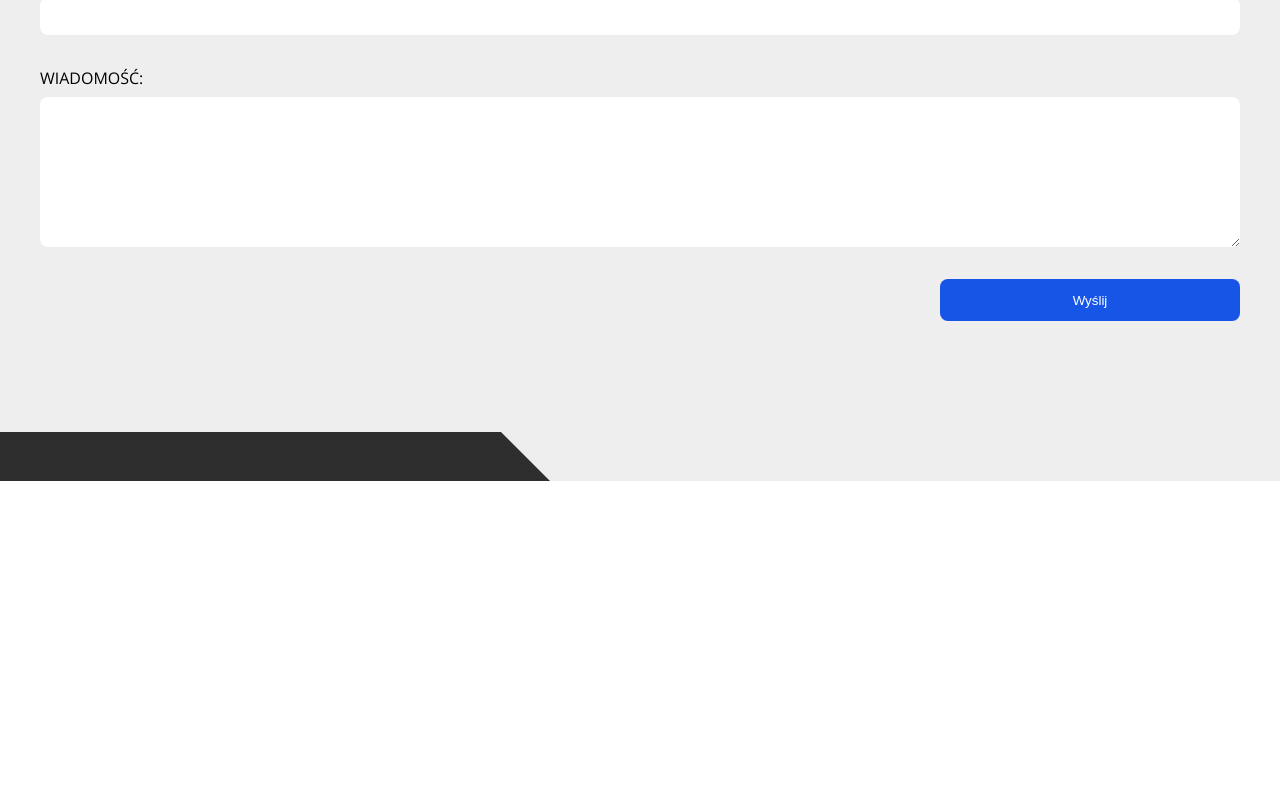
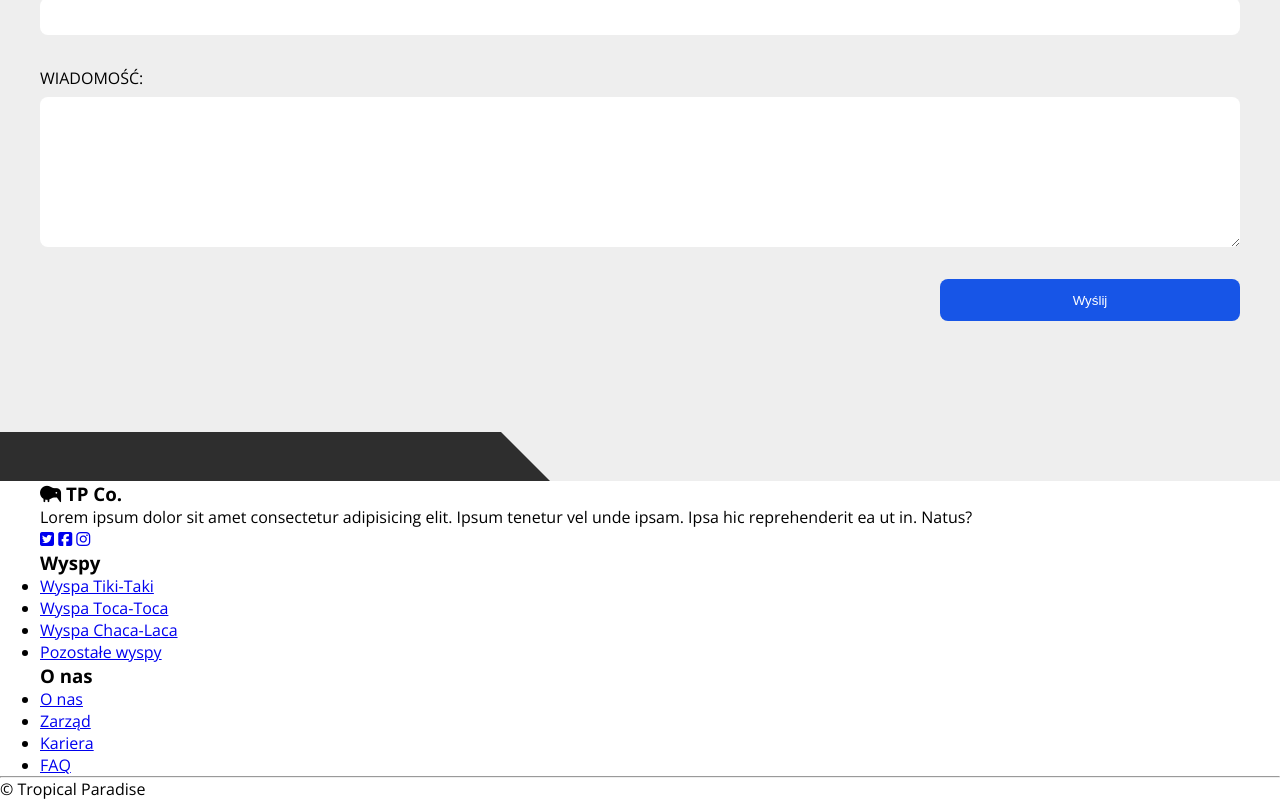
Before and after one commit to BParaszczak/tropical-island, a plain HTML site: page index.html in a window 1280 px wide. Shown: the part 6516-7316 px from the top of the page. Before the commit the page ends 6997 px from the top, so only its background shows below. Drawn offline with nearby package versions, Linux system fonts and the light colour scheme.

Commit message:
footer html

```diff
--- a/index.html
+++ b/index.html
@@ -238,6 +238,42 @@
         </section>
     </main>
 
+    <footer class="footer">
+        <div class="wrapper">
+            <div class="footer__boxes">
+                <div class="footer__box">
+                    <h3 class="footer__box-title"> <i class="fas fa-kiwi-bird"></i> TP Co.</h3>
+                    <p>Lorem ipsum dolor sit amet consectetur adipisicing elit. Ipsum tenetur vel unde ipsam. Ipsa hic reprehenderit ea ut in. Natus?</p>
+                    <div class="footer__box-social">
+                        <a href="#" class="footer__box-link"><i class="fab fa-twitter-square"></i></a>
+                        <a href="#" class="footer__box-link"><i class="fab fa-facebook-square"></i></a>
+                        <a href="#" class="footer__box-link"><i class="fab fa-instagram"></i></a>
+                    </div>
+                </div>
+                <div class="footer-box footer__box-desktop">
+                    <h3 class="footer__box-title">Wyspy</h3>
+                    <ul class="footer__box-list">
+                        <li class="footer__box-list-item"><a href="#">Wyspa Tiki-Taki</a></li>
+                        <li class="footer__box-list-item"><a href="#">Wyspa Toca-Toca</a></li>
+                        <li class="footer__box-list-item"><a href="#">Wyspa Chaca-Laca</a></li>
+                        <li class="footer__box-list-item"><a href="#">Pozostałe wyspy</a></li>
+                    </ul>
+                </div>
+                <div class="footer-box footer__box-desktop">
+                    <h3 class="footer__box-title">O nas</h3>
+                    <ul class="footer__box-list">
+                        <li class="footer__box-list-item"><a href="#">O nas</a></li>
+                        <li class="footer__box-list-item"><a href="#">Zarząd</a></li>
+                        <li class="footer__box-list-item"><a href="#">Kariera</a></li>
+                        <li class="footer__box-list-item"><a href="#">FAQ</a></li>
+                    </ul>
+                </div>
+            </div>
+        </div>
+        <hr>
+        <p class="footer__bottom-text"> &copy; <span class="footer__year"> Tropical Paradise</span></p>
+    </footer>
+
 
     <script type="text/javascript" src="//code.jquery.com/jquery-1.11.0.min.js"></script>
     <script type="text/javascript" src="//code.jquery.com/jquery-migrate-1.2.1.min.js"></script>
```
